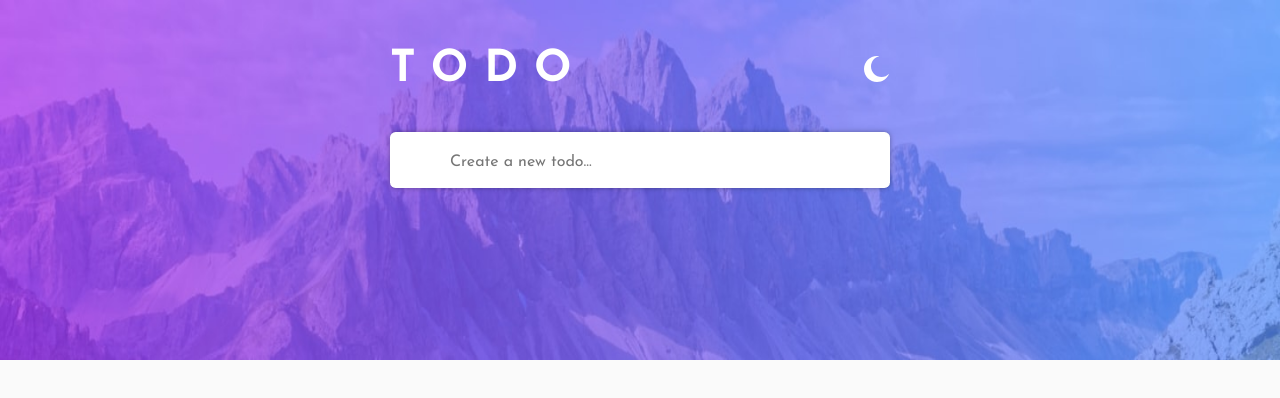
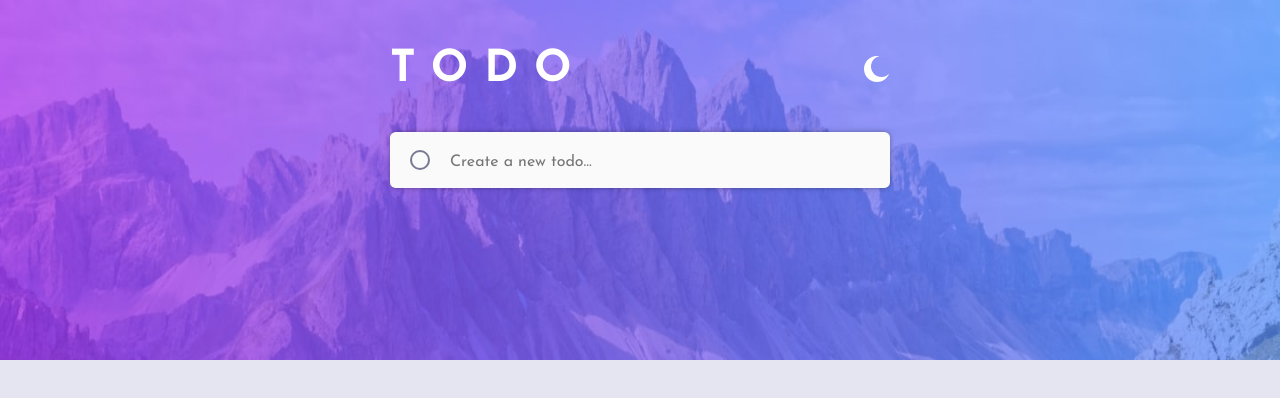
Before and after one commit to naveen-27/todo-app, a React (Create React App) app: page / in a window 1280 px wide. Shown: the top 398 px of the page. Built offline with nearby package versions, Linux system fonts and the light colour scheme; the HTML template or start-up script is replaced by a standard one.

Commit message:
Added new custom variables

```diff
--- a/src/stylesheets/index.css
+++ b/src/stylesheets/index.css
@@ -1,4 +1,9 @@
 @import url("https://fonts.googleapis.com/css2?family=Josefin+Sans:wght@400;700&display=swap");
+
+:root {
+  --check-gradient: linear-gradient hsl(192, 100%, 67%) to hsl(280, 87%, 65%);
+  --border-color: hsl(234, 11%, 52%);
+}
 
 * {
   margin: 0;
@@ -11,11 +16,13 @@ body {
 }
 
 div[data-theme="light"] {
-  --app-background: hsl(0, 0%, 98%);
-  --todo-background: hsl(0, 0%, 100%);
-  --check-gradient: linear-gradient hsl(192, 100%, 67%) to hsl(280, 87%, 65%);
+  --app-background: hsl(236, 33%, 92%);
+  --todo-background: hsl(0, 0%, 98%);
+  --typography: hsl(235, 19%, 35%);
 }
 
 div[data-theme="dark"] {
   --app-background: hsl(235, 21%, 11%);
+  --todo-background: hsl(235, 24%, 19%);
+  --typography: hsl(234, 39%, 85%);
 }
```
